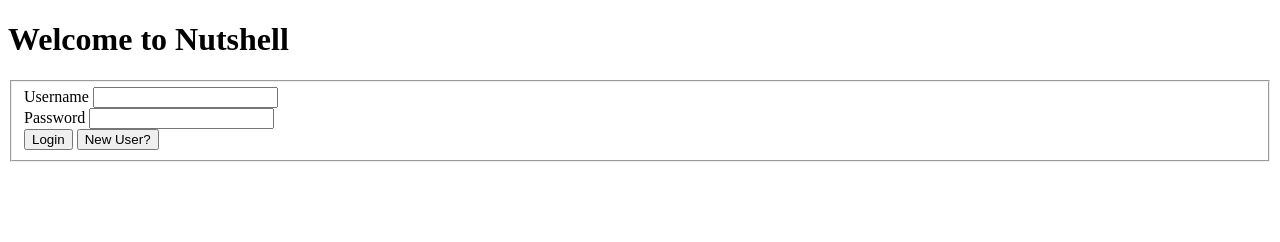
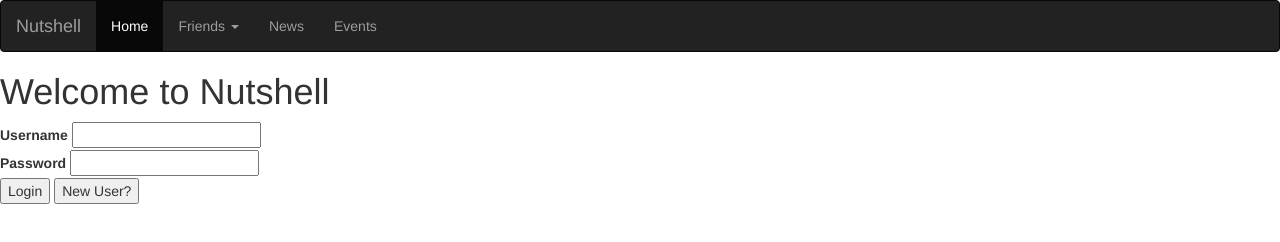
Before and after one commit to nss-day-cohort-32/BrowserFighters, a plain HTML site: page public/index.html in a window 1280 px wide. Drawn offline with nearby package versions, Linux system fonts and the light colour scheme; files that its build step writes are made by us from their sources.

Commit message:
added navbar

```diff
--- a/public/index.html
+++ b/public/index.html
@@ -6,11 +6,33 @@
   <meta name="viewport" content="width=device-width, initial-scale=1.0" />
   <meta http-equiv="X-UA-Compatible" content="ie=edge" />
   <title>Document</title>
+  <link rel="stylesheet" href="https://maxcdn.bootstrapcdn.com/bootstrap/3.4.0/css/bootstrap.min.css">
   <link rel="stylesheet" href="styles/styles.css" type="text/css" />
 </head>
 
 <body>
 
+  <nav class="navbar navbar-inverse">
+    <div class="container-fluid">
+      <div class="navbar-header">
+        <a class="navbar-brand" href="#">Nutshell</a>
+      </div>
+      <ul class="nav navbar-nav">
+        <li class="active"><a href="#">Home</a></li>
+        <li class="dropdown"><a class="dropdown-toggle" data-toggle="dropdown" href="#">Friends <span class="caret"></span></a>
+          <ul class="dropdown-menu">
+            <li><a href="#">Friends</a></li>
+            <li><a href="#">Add Friends</a></li>
+            <li><a href="#">Search</a></li>
+          </ul>
+        </li>
+        <li><a href="#">News</a></li>
+        <li><a href="#">Events</a></li>
+      </ul>
+    </div>
+  </nav>
+
+  <article id="article">
     <div id="loginDiv">
       <h1>Welcome to Nutshell</h1>
       <fieldset id="loginField">
@@ -28,6 +50,7 @@
         </section>
       </fieldset>
     </div>
+  </article>
 
   <footer id="footer"></footer>
 
--- a/src/scripts/modules/loginPage.js
+++ b/src/scripts/modules/loginPage.js
@@ -1,6 +1,7 @@
 import { API } from "./apiCalls";
 
 let loginBtn = document.querySelector("#login_btn");
+let regBtn = document.querySelector("#registrationBtn");
 let usernameInput = document.querySelector("#usernameInput");
 let passwordInput = document.querySelector("#passwordInput");
 
@@ -18,4 +19,6 @@
     });
 });
 
-module.exports.task = console.log("tasks");
+module.exports.register = regBtn.addEventListener("click", function(){
+    console.log("clicked register button");
+});
```
Lines whose indentation alone changed are shown as unchanged.
